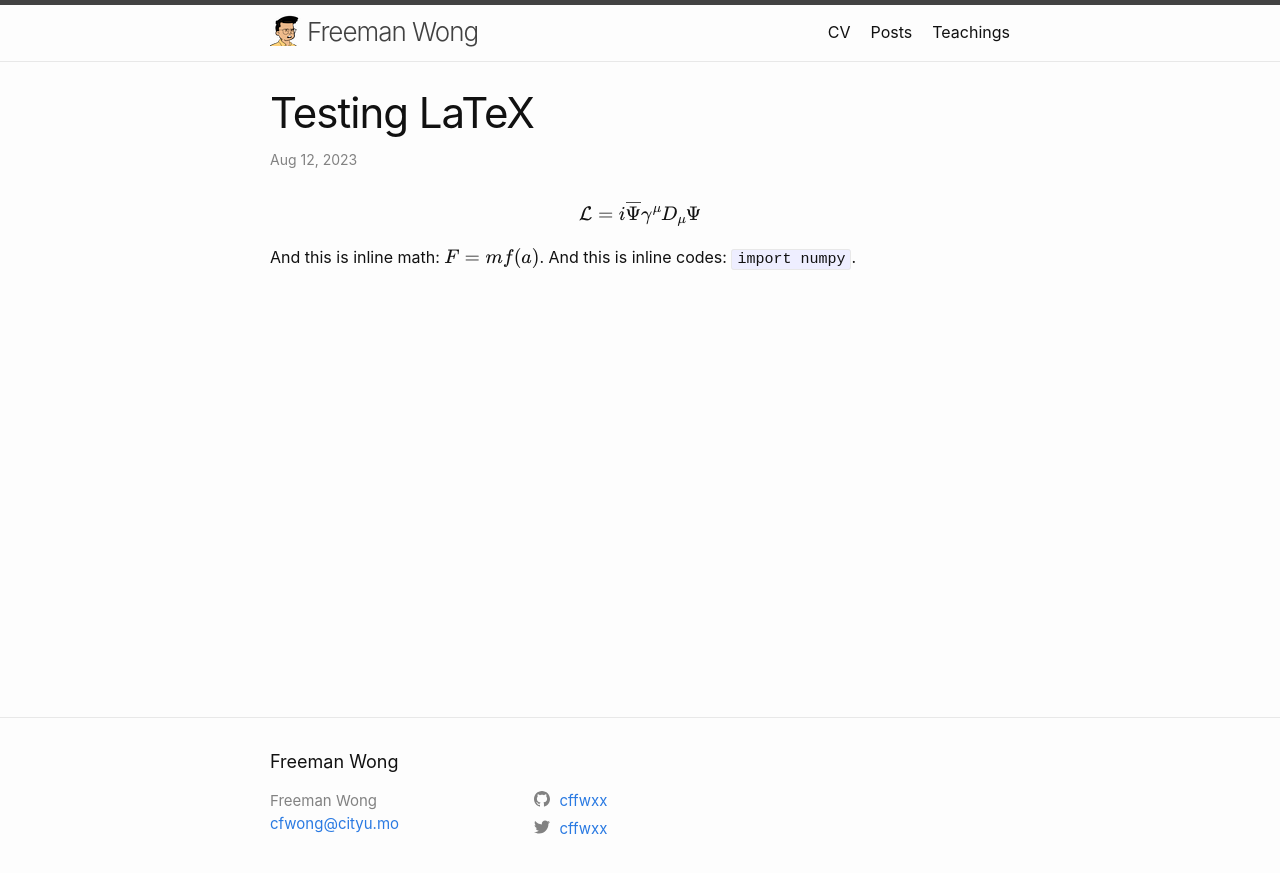
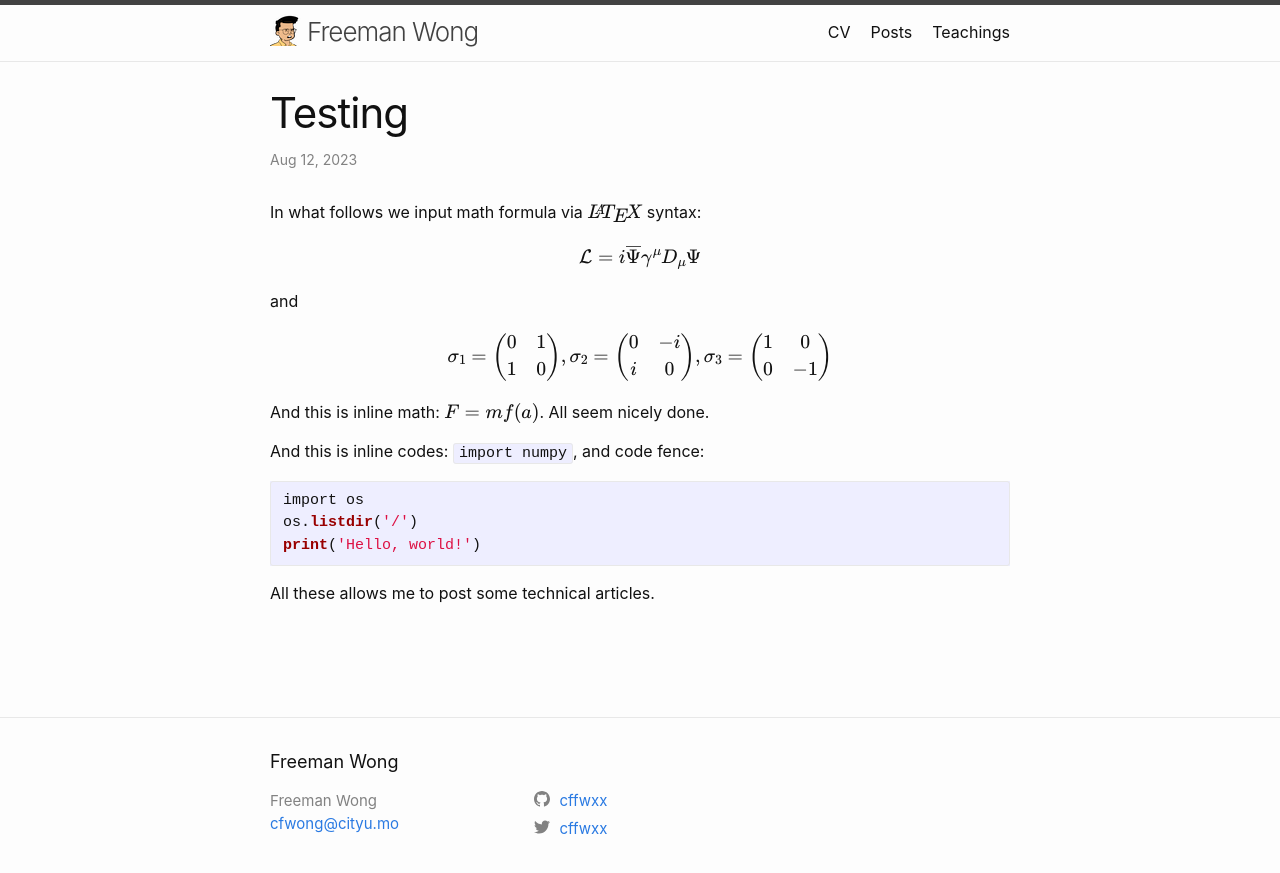
Before and after one commit to cffwxx/cffwxx.github.io, a Jekyll site: the page built from _posts/2023-08-13-test-latex.markdown, in a window 1280 px wide. Shown: the top 873 px of the page. Built offline with Jekyll 4.4.1, drawn with Linux system fonts in a browser that asks for light colours; formulas are drawn with MathJax 3.

Commit message:
add research interest; move profile pic to cv; add website icon; modify test-post;

````diff
--- a/_includes/head.html
+++ b/_includes/head.html
@@ -5,6 +5,7 @@
 
   {%- seo -%}
   <link rel="stylesheet" href="{{ "/assets/main.css" | relative_url }}">
+  <link rel="icon" type="image/png" sizes="32x32" href="/imgs/avatar2.png">
   {%- feed_meta -%}
   {%- if jekyll.environment == 'production' and site.google_analytics -%}
     {%- include google-analytics.html -%}
--- a/_posts/2023-08-13-test-latex.markdown
+++ b/_posts/2023-08-13-test-latex.markdown
@@ -1,12 +1,44 @@
 ---
 layout: post
-title: Testing LaTeX
+title: Testing
 date: 2023-08-13 03:56:00 +0800
 ---
+
+In what follows we input math formula via $\LaTeX$ syntax:
 
 $$
 \mathcal{L} = i \overline{\Psi} \gamma^\mu D_\mu \Psi
 $$
 
+and
+
+$$
+\sigma_1 =
+\begin{pmatrix}
+0 & 1 \\
+1 & 0
+\end{pmatrix}
+,
+\sigma_2 =
+\begin{pmatrix}
+0 & -i \\
+i & 0
+\end{pmatrix}
+,
+\sigma_3 =
+\begin{pmatrix}
+1 & 0 \\
+0 & -1
+\end{pmatrix}
+$$
+
 And this is inline math: $F = m f(a)$.
-And this is inline codes: `import numpy`.
+All seem nicely done.
+
+And this is inline codes: `import numpy`, and code fence:
+```python
+import os
+os.listdir('/')
+print('Hello, world!')
+```
+All these allows me to post some technical articles.
````
Also changed, not shown: _layouts/home.html (+4 -4 lines), cv.md (+2 -0 lines), index.md (+9 -25 lines), _includes/google-analytics.html (line endings or trailing spaces).
